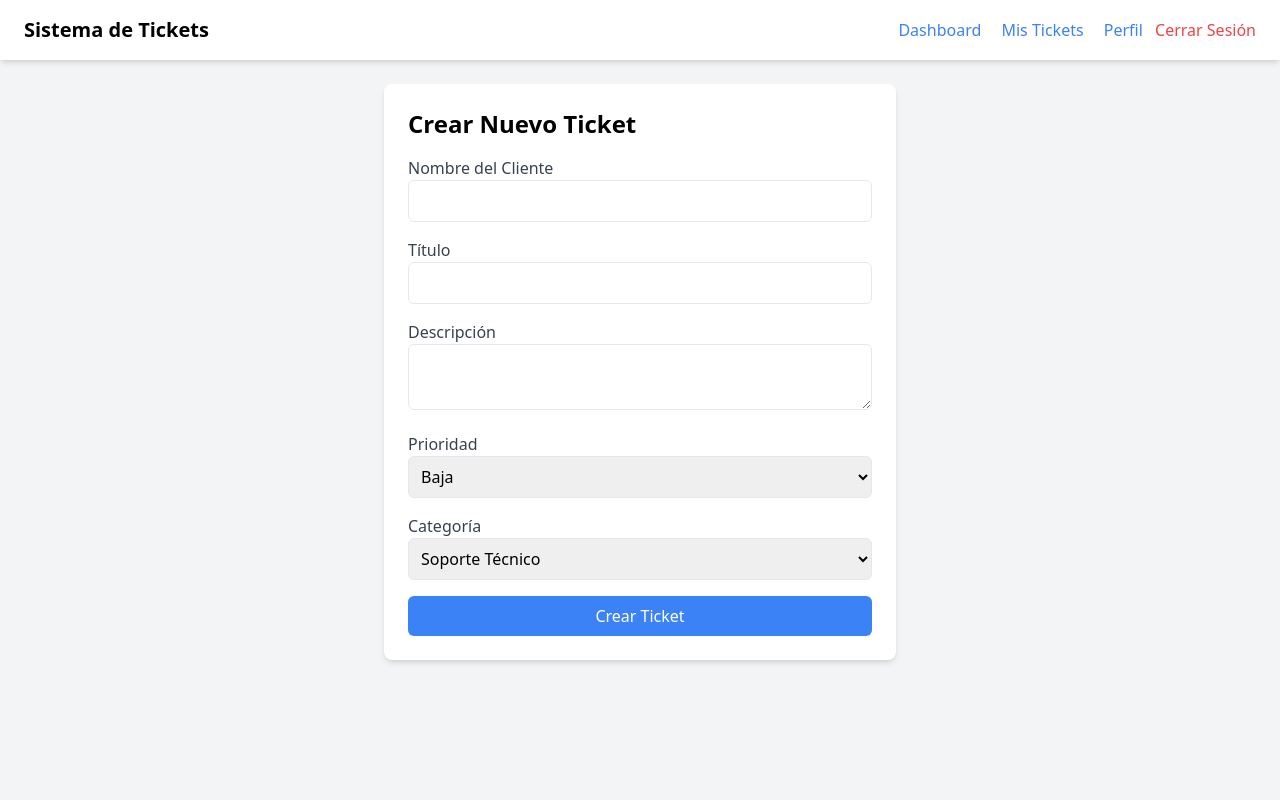
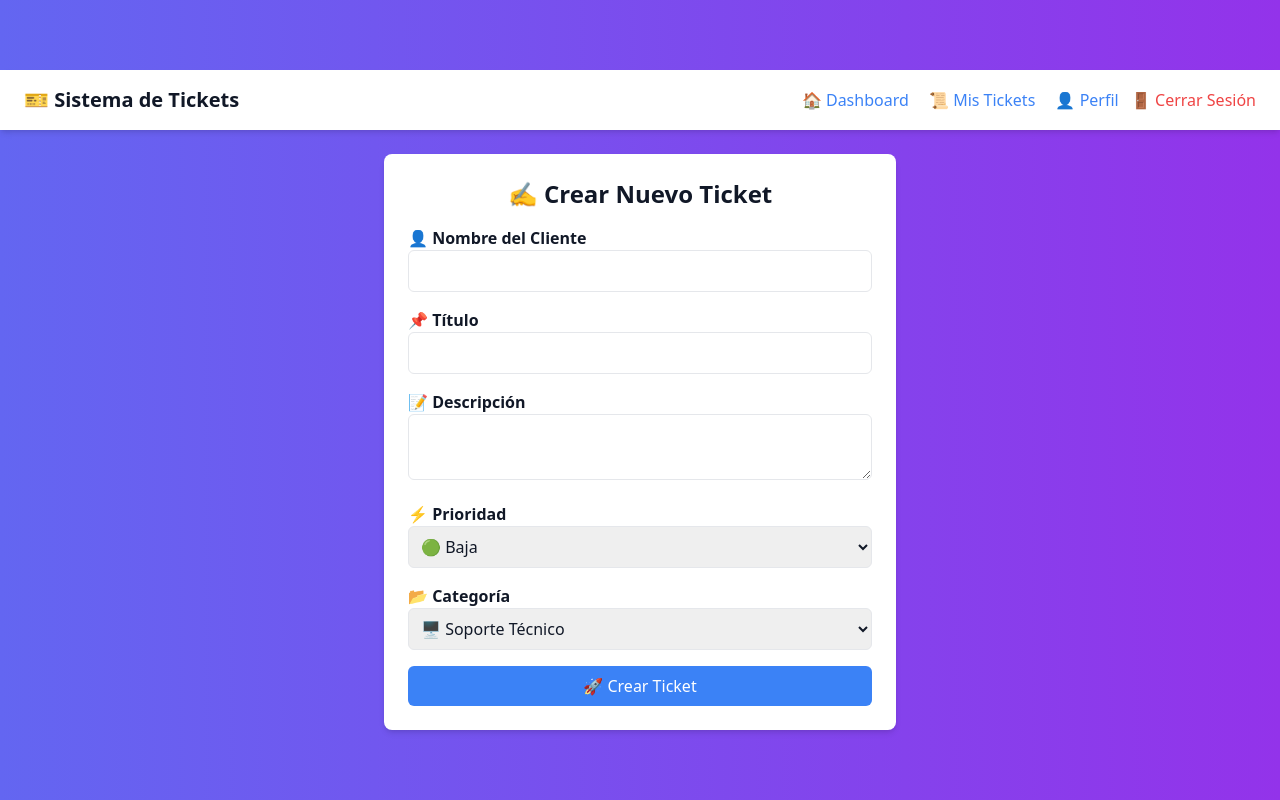
Before and after one commit to ramon842/GestiondeTickets, a plain HTML site: page crear-ticket.html in a window 1280 px wide. Drawn offline with nearby package versions, Linux system fonts and the light colour scheme.

Commit message:
Update crear-ticket.html

```diff
--- a/crear-ticket.html
+++ b/crear-ticket.html
@@ -3,58 +3,58 @@
 <head>
     <meta charset="UTF-8">
     <meta name="viewport" content="width=device-width, initial-scale=1.0">
-    <title>Crear Ticket - Sistema de Tickets</title>
+    <title>Crear Ticket 🎫 - Sistema de Tickets</title>
     <script src="https://cdn.tailwindcss.com"></script>
     <script src="https://kit.fontawesome.com/YOUR_FONT_AWESOME_KIT.js" crossorigin="anonymous"></script>
 </head>
-<body class="bg-gray-100 min-h-screen">
+<body class="bg-gradient-to-r from-indigo-500 to-purple-600 min-h-screen flex flex-col items-center justify-center text-white">
     <!-- Encabezado -->
-    <header class="w-full bg-white shadow-md py-4 px-6 flex justify-between items-center">
-        <h1 class="text-xl font-bold">Sistema de Tickets</h1>
+    <header class="w-full bg-white shadow-md py-4 px-6 flex justify-between items-center text-gray-900">
+        <h1 class="text-xl font-bold">🎫 Sistema de Tickets</h1>
         <nav>
-            <a href="dashboard.html" class="text-blue-500 mx-2">Dashboard</a>
-            <a href="tickets.html" class="text-blue-500 mx-2">Mis Tickets</a>
-            <a href="perfil.html" class="text-blue-500 mx-2">Perfil</a>
-            <button id="logout" class="text-red-500">Cerrar Sesión</button>
+            <a href="dashboard.html" class="text-blue-500 mx-2">🏠 Dashboard</a>
+            <a href="tickets.html" class="text-blue-500 mx-2">📜 Mis Tickets</a>
+            <a href="perfil.html" class="text-blue-500 mx-2">👤 Perfil</a>
+            <button id="logout" class="text-red-500">🚪 Cerrar Sesión</button>
         </nav>
     </header>
 
     <!-- Contenedor Principal -->
-    <div class="container mx-auto p-6 max-w-lg bg-white rounded-lg shadow-md mt-6">
-        <h2 class="text-2xl font-bold mb-4">Crear Nuevo Ticket</h2>
+    <div class="container mx-auto p-6 max-w-lg bg-white rounded-lg shadow-md mt-6 text-gray-900">
+        <h2 class="text-2xl font-bold mb-4 text-center">✍️ Crear Nuevo Ticket</h2>
 
         <form id="ticket-form">
             <div class="mb-4">
-                <label class="block text-gray-700">Nombre del Cliente</label>
+                <label class="block font-semibold">👤 Nombre del Cliente</label>
                 <input type="text" id="nombreCliente" class="w-full p-2 border rounded-md" required>
             </div>
             <div class="mb-4">
-                <label class="block text-gray-700">Título</label>
+                <label class="block font-semibold">📌 Título</label>
                 <input type="text" id="titulo" class="w-full p-2 border rounded-md" required>
             </div>
             <div class="mb-4">
-                <label class="block text-gray-700">Descripción</label>
+                <label class="block font-semibold">📝 Descripción</label>
                 <textarea id="descripcion" class="w-full p-2 border rounded-md" required></textarea>
             </div>
             <div class="mb-4">
-                <label class="block text-gray-700">Prioridad</label>
+                <label class="block font-semibold">⚡ Prioridad</label>
                 <select id="prioridad" class="w-full p-2 border rounded-md">
-                    <option value="Baja">Baja</option>
-                    <option value="Media">Media</option>
-                    <option value="Alta">Alta</option>
+                    <option value="Baja">🟢 Baja</option>
+                    <option value="Media">🟡 Media</option>
+                    <option value="Alta">🔴 Alta</option>
                 </select>
             </div>
             <div class="mb-4">
-                <label class="block text-gray-700">Categoría</label>
+                <label class="block font-semibold">📂 Categoría</label>
                 <select id="categoria" class="w-full p-2 border rounded-md">
-                    <option value="Soporte Técnico">Soporte Técnico</option>
-                    <option value="Facturación y Pagos">Facturación y Pagos</option>
-                    <option value="Acceso y Seguridad">Acceso y Seguridad</option>
-                    <option value="Problemas de Servicio">Problemas de Servicio</option>
-                    <option value="Solicitudes Generales">Solicitudes Generales</option>
+                    <option value="Soporte Técnico">🖥️ Soporte Técnico</option>
+                    <option value="Facturación y Pagos">💰 Facturación y Pagos</option>
+                    <option value="Acceso y Seguridad">🔐 Acceso y Seguridad</option>
+                    <option value="Problemas de Servicio">⚠️ Problemas de Servicio</option>
+                    <option value="Solicitudes Generales">❓ Solicitudes Generales</option>
                 </select>
             </div>
-            <button type="submit" class="w-full bg-blue-500 text-white py-2 rounded-md">Crear Ticket</button>
+            <button type="submit" class="w-full bg-blue-500 text-white py-2 rounded-md">🚀 Crear Ticket</button>
         </form>
     </div>
 
@@ -109,10 +109,10 @@
                     comentariosAdministrador: "",
                     validacionCliente: false
                 });
-                alert("Ticket creado exitosamente");
+                alert("✅ Ticket creado exitosamente");
                 window.location.href = "tickets.html";
             } catch (error) {
-                alert("Error al crear ticket: " + error.message);
+                alert("❌ Error al crear ticket: " + error.message);
             }
         });
 
```
